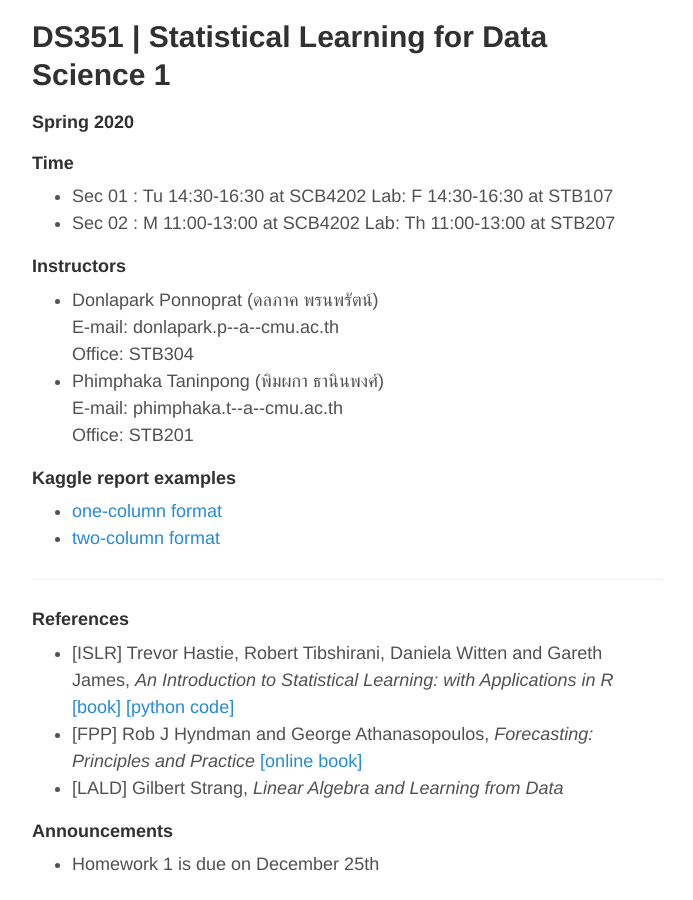
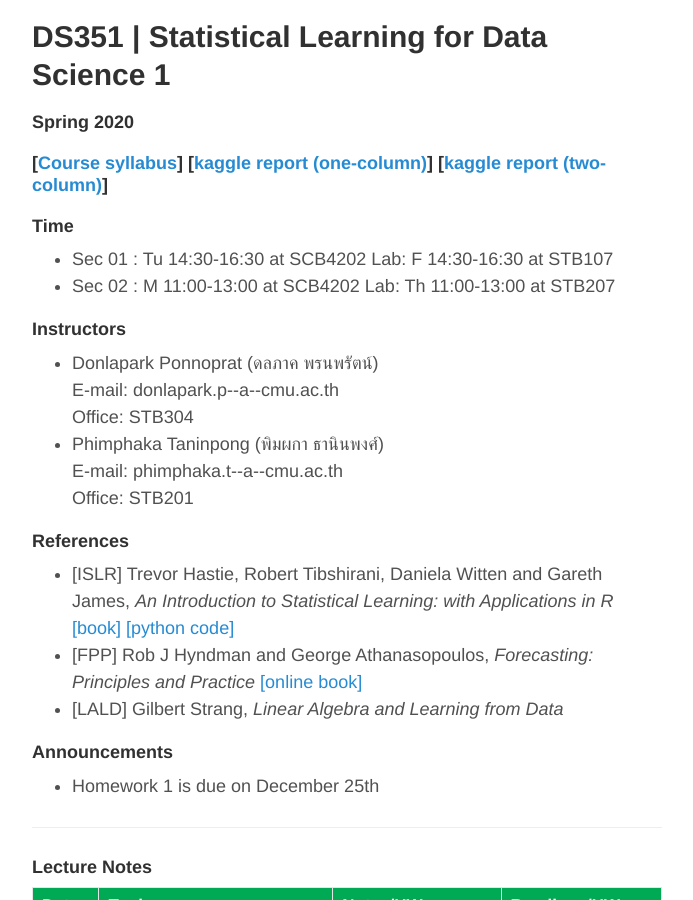
Before and after one commit to donlapark/ds351, a Jekyll site: the page built from index.html, in a window 1280 px wide and 900 px high. Shown: the whole window, without its empty margins (293-986 px from the left). Built offline with Jekyll 4.4.1, drawn with Linux system fonts in a browser that asks for light colours; the list of posts is cut into pages by our own code.

Commit message:
initial commit

```diff
--- a/index.html
+++ b/index.html
@@ -6,6 +6,9 @@
 <h4 style="font-size:30px">DS351 | Statistical Learning for Data Science 1</h4>
 <h4><font size="+1">Spring 2020<br>
   </font></h4>
+
+<h4><font size="+1">[<a href="Syllabus-229351.pdf">Course syllabus</a>] [<a href="reports/report1.pdf">kaggle report (one-column)</a>] [<a href="reports/report2.pdf">kaggle report (two-column)</a>]</font></h4>
+
 <h4><font size="+1">Time</font></h4>
 <ul>
  <li>Sec 01 : Tu 14:30-16:30 at SCB4202 Lab: F 14:30-16:30 at STB107</li>
@@ -21,13 +24,6 @@
 E-mail: phimphaka.t--a--cmu.ac.th<br>
 Office: STB201</li>
 </ul>
-
-<h4><font size="+1">Kaggle report examples</font></h4>
-<ul>
- <li><a href="reports/report1.pdf">one-column format</a></li>
- <li><a href="reports/report2.pdf">two-column format</a></li>
-</ul>
-<hr>
 
 <h4><font size="+1">References</font></h4>
 <ul>
```
Also changed, not shown: 1 other file.
